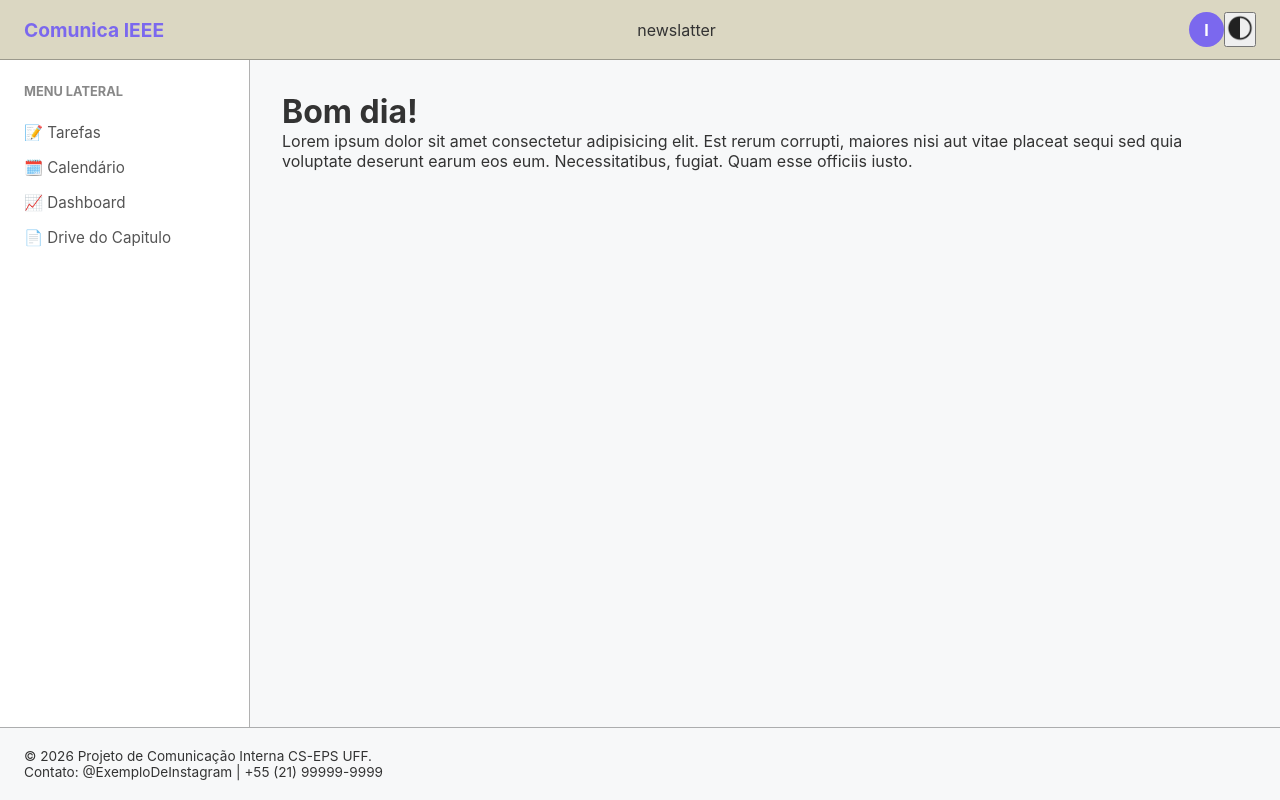
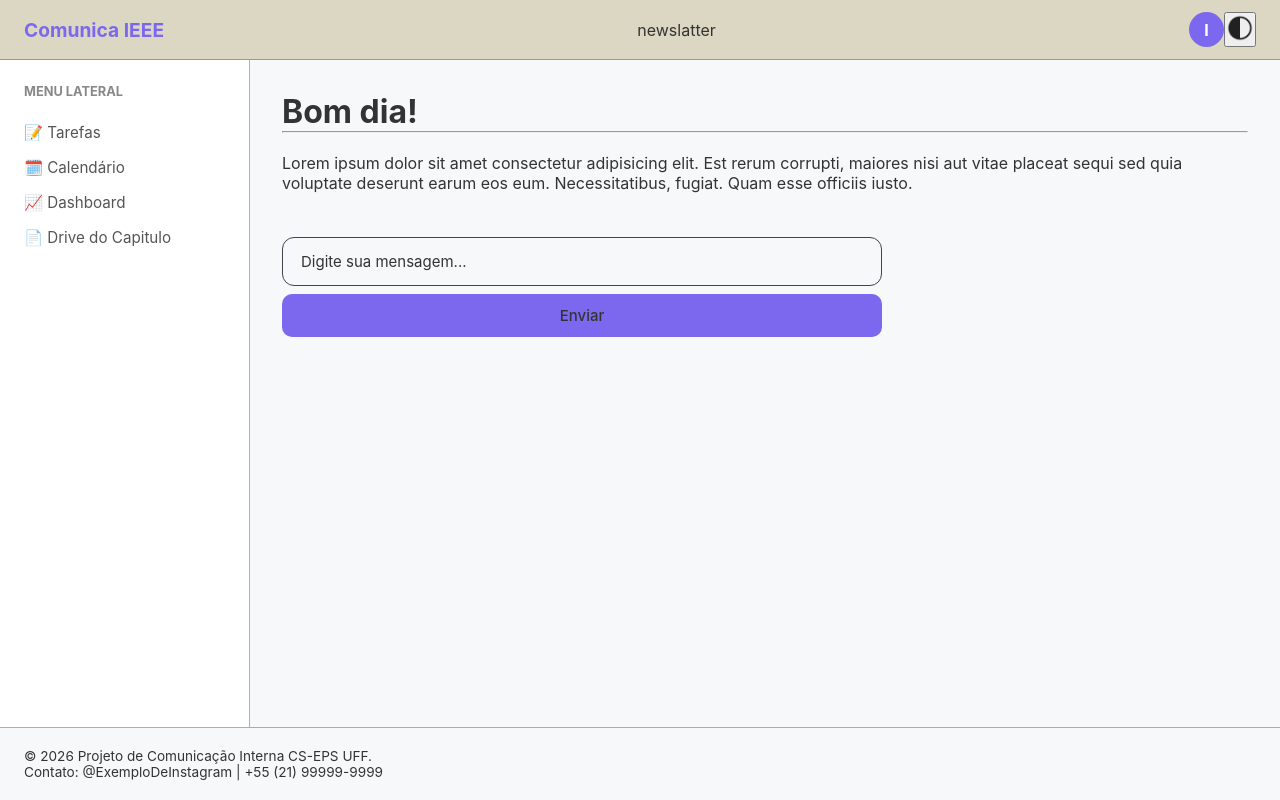
Before and after one commit to cseps-uff/comunicacao-interna, a Next.js app: page / in a window 1280 px wide. Built offline with nearby package versions, Linux system fonts and the light colour scheme.

Commit message:
Pensando em colocar uma IA, bloco de texto na newslatter

```diff
--- a/src/app/newslatter.css
+++ b/src/app/newslatter.css
@@ -1,11 +1,11 @@
-main#box{
+main#box {
   display: flex;
   flex-direction: column;
   background-color: #242B33;
   height: 98%;
   width: 100%;
   max-width: 1000px;
-    padding: 10px;
+  padding: 20px; /* Increased slightly for better spacing */
   margin: 0 auto;
   margin-top: 15px;
   border: 2px solid rgb(85, 79, 79);
@@ -14,3 +14,55 @@ main#box{
   justify-content: center;
   align-items: center;
 }
+
+/* Ollama-style Input Container */
+.ollama-input-container {
+  display: flex;
+  flex-direction: column;
+  width: 100%;
+  max-width: 600px;
+  margin-top: 24px;
+  gap: 8px; /* Space between input and button */
+}
+
+.ollama-input {
+  background-color: var(--bg-color); /* Slightly darker than container for contrast */
+  border: 1px solid #3d4550;
+  border-radius: 12px;
+  padding: 14px 18px;
+  font-size: 15px;
+  color: var(--text-color);
+  outline: none;
+  transition: border-color 0.2s ease, box-shadow 0.2s ease;
+  width: 100%;
+  box-sizing: border-box;
+}
+
+.ollama-input::placeholder {
+  color: var(--text-color);
+}
+
+.ollama-input:focus {
+  border-color: var(--primary-color); /* Blue accent like Ollama */
+  box-shadow: 0 0 0 3px rgba(59, 130, 246, 0.15);
+}
+
+.ollama-button {
+  background-color: var(--primary-color);
+  color: var(--text-color);
+  border: none;
+  border-radius: 10px;
+  padding: 12px;
+  font-size: 15px;
+  font-weight: 500;
+  cursor: pointer;
+  transition: background-color 0.2s ease, transform 0.1s ease;
+}
+
+.ollama-button:hover {
+  background-color: #2563eb;
+}
+
+.ollama-button:active {
+  transform: scale(0.98);
+}
--- a/src/app/page.tsx
+++ b/src/app/page.tsx
@@ -1,24 +1,43 @@
-"use client"; // Essa diretiva é necessária no Next.js pois temos interatividade na tela (clicks e estados)
-
+"use client";
+{/* Esse foi o primeiro teste aplicado do qwin3.6 */}
 import { useState } from "react";
-import Link from "next/link";
 import './newslatter.css';
 
 export default function Newsletter() {
+  const [inputValue, setInputValue] = useState("");
+
+  const handleSubmit = (e: React.FormEvent) => {
+    e.preventDefault();
+    console.log("Enviado:", inputValue);
+    // Add your submission logic here
+    setInputValue("");
+  };
+
   return (
     <div className="main#box">
       <h1>{fazendoBomDia()}</h1>
+      <hr />
+      <br />
       <p>Lorem ipsum dolor sit amet consectetur adipisicing elit. Est rerum corrupti, maiores nisi aut vitae placeat sequi sed quia voluptate deserunt earum eos eum. Necessitatibus, fugiat. Quam esse officiis iusto.</p>
+      <br />
+      <form onSubmit={handleSubmit} className="ollama-input-container">
+        <input
+          type="text"
+          placeholder="Digite sua mensagem..."
+          value={inputValue}
+          onChange={(e) => setInputValue(e.target.value)}
+          className="ollama-input"
+          required
+        />
+        <button type="submit" className="ollama-button">Enviar</button>
+      </form>
     </div>
   );
 }
+
 function fazendoBomDia() {
   const horaAtual: number = new Date().getHours();
-  if (horaAtual >= 0 && horaAtual < 12) {
-      return "Bom dia!";
-    } else if (horaAtual >= 12 && horaAtual < 18) {
-      return "Boa tarde!";
-    } else {
-      return "Boa noite!";
-    }
+  if (horaAtual >= 0 && horaAtual < 12) return "Bom dia!";
+  else if (horaAtual >= 12 && horaAtual < 18) return "Boa tarde!";
+  else return "Boa noite!";
 }
```
Lines whose indentation alone changed are shown as unchanged.
